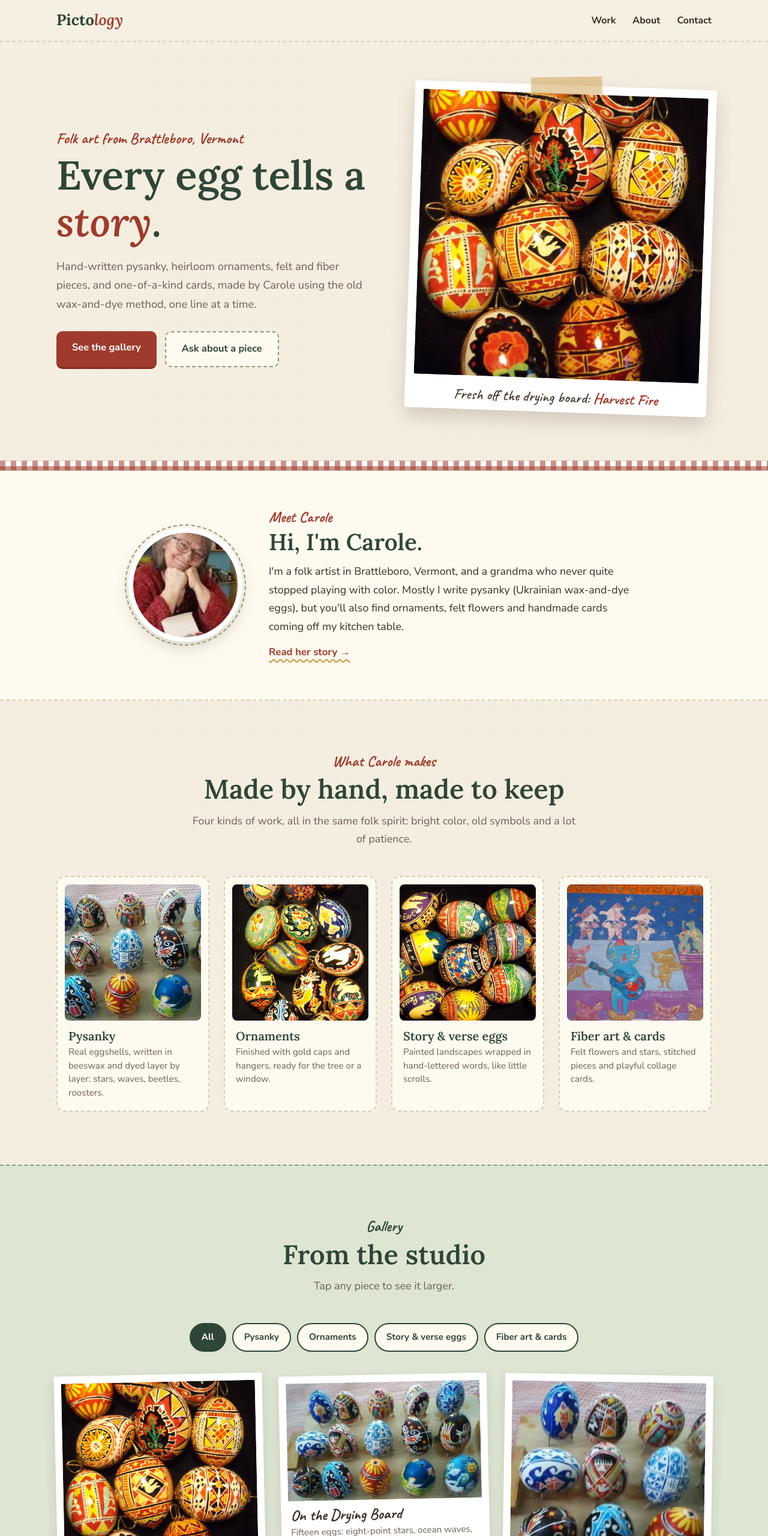
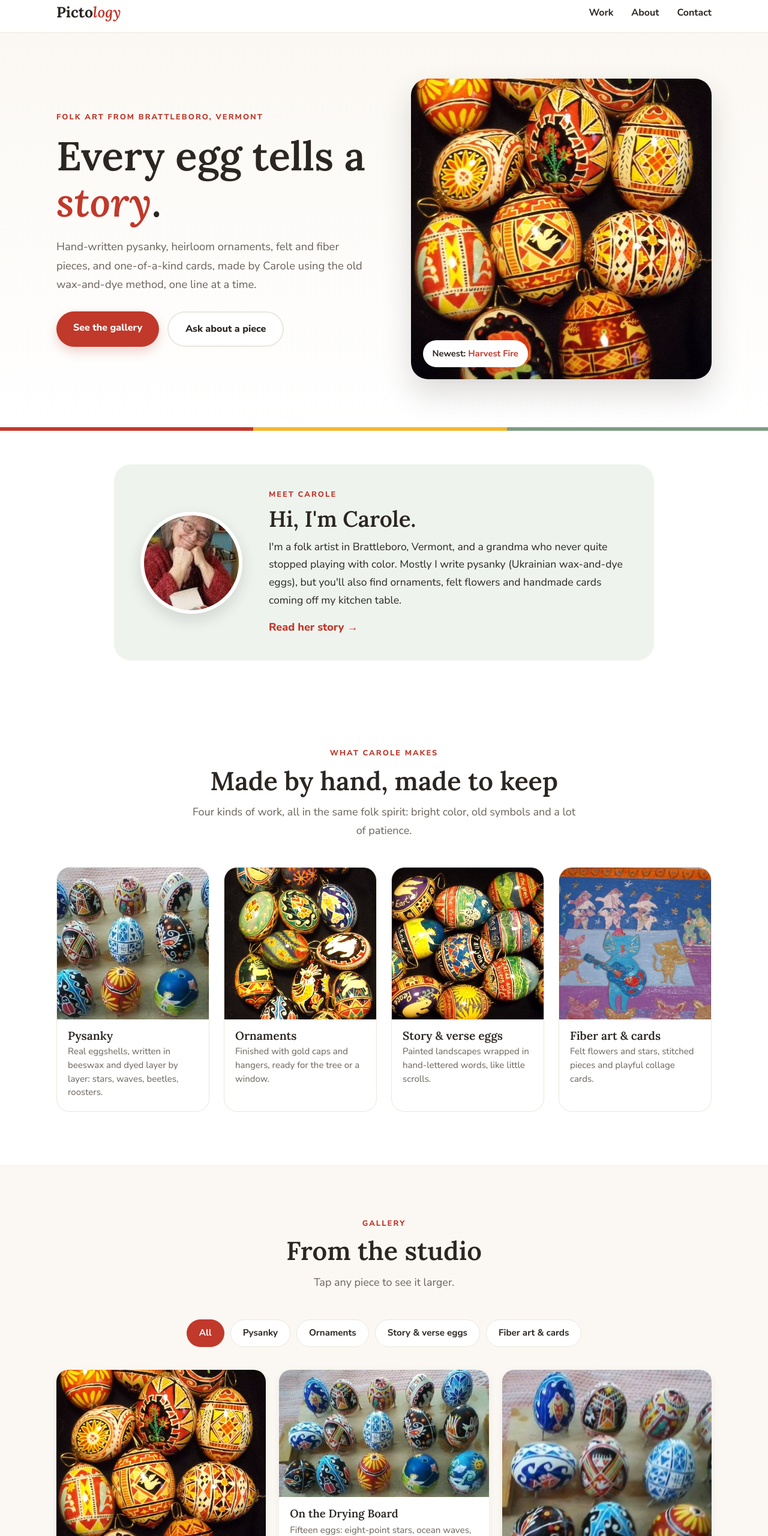
Before and after one commit to anotterbryan/pictology, an Eleventy site: page src/index.njk in a window 1280 px wide. Shown: the part 20-2580 px from the top of the page at 60% size. Built offline with nearby package versions, Linux system fonts and the light colour scheme; Eleventy itself is replaced by a stand-in of ours; files that its build step writes are made by us from their sources.

Commit message:
Clean & bright redesign: white space, cranberry/sunflower/sage accents
Co-Authored-By: Claude Opus 5.5 <noreply@anthropic.com>
Claude-Session: https://claude.ai/code/session_01RQhvm6JtTz4Cfj7Fr7iMLc

```diff
--- a/src/_includes/layouts/base.njk
+++ b/src/_includes/layouts/base.njk
@@ -15,7 +15,7 @@
 <link rel="icon" href="/favicon.svg" type="image/svg+xml">
 <link rel="preconnect" href="https://fonts.googleapis.com">
 <link rel="preconnect" href="https://fonts.gstatic.com" crossorigin>
-<link href="https://fonts.googleapis.com/css2?family=Lora:ital,wght@0,500;0,600;0,700;1,500;1,600&family=Caveat:wght@500;700&family=Nunito+Sans:wght@400;600;700&display=swap" rel="stylesheet">
+<link href="https://fonts.googleapis.com/css2?family=Lora:ital,wght@0,500;0,600;0,700;1,500;1,600&family=Nunito+Sans:wght@400;600;700;800&display=swap" rel="stylesheet">
 <link rel="stylesheet" href="/css/style.css">
 </head>
 <body>
--- a/src/css/style.css
+++ b/src/css/style.css
@@ -1,156 +1,143 @@
-/* Pictology — Vermont crafter palette: linen, barn red, sage, maple, spruce */
+/* Pictology: clean & bright. White space, cranberry + sunflower accents, soft sage */
 :root{
-  --linen:#f6f0e3; --oat:#ece2cf; --paper:#fffaf0;
-  --barn:#9e3b2c; --barn-dk:#7e2d21;
-  --sage:#8b9b78; --sage-lt:#dfe5d3;
-  --maple:#c8923a; --spruce:#2f4637; --denim:#5a7894;
-  --ink:#3b2e24; --muted:#6f6052; --line:#d9ccb3;
+  --white:#ffffff; --cream:#fbf8f3; --blush:#fdf1ee;
+  --red:#c0392b; --red-dk:#9e2e22;
+  --sun:#f2b630; --sage:#7f9c84; --sage-lt:#eef3ee; --sky:#e9f2f8;
+  --ink:#2b2622; --muted:#6b625a; --line:#ece6dc;
 }
 *{box-sizing:border-box;margin:0;padding:0}
 html{scroll-behavior:smooth}
-body{
-  font-family:"Nunito Sans",system-ui,sans-serif;color:var(--ink);line-height:1.7;font-size:18px;
-  background-color:var(--linen);
-  background-image:
-    repeating-linear-gradient(0deg,rgba(120,95,60,.035) 0 1px,transparent 1px 4px),
-    repeating-linear-gradient(90deg,rgba(120,95,60,.03) 0 1px,transparent 1px 5px);
-}
+body{font-family:"Nunito Sans",system-ui,sans-serif;color:var(--ink);line-height:1.7;font-size:18px;background:var(--white)}
 img{display:block;max-width:100%}
 a{color:inherit}
-h1,h2,h3{font-family:Lora,Georgia,serif;line-height:1.15;font-weight:600;color:var(--spruce)}
+h1,h2,h3{font-family:Lora,Georgia,serif;line-height:1.15;font-weight:600;color:var(--ink)}
 .wrap{max-width:1140px;margin:0 auto;padding:0 24px}
-.eyebrow{font-family:Caveat,cursive;font-size:1.6rem;font-weight:700;color:var(--barn);line-height:1}
+.eyebrow{font-size:.8rem;font-weight:800;letter-spacing:.16em;text-transform:uppercase;color:var(--red)}
 
-/* gingham trim */
-.band{height:18px;background-color:#fff;
-  background-image:
-    linear-gradient(90deg,rgba(158,59,44,.55) 50%,transparent 50%),
-    linear-gradient(0deg,rgba(158,59,44,.55) 50%,transparent 50%);
-  background-size:18px 18px;border-top:1px solid var(--line);border-bottom:1px solid var(--line)}
+/* thin color stripe */
+.band{height:6px;background:linear-gradient(90deg,var(--red) 0 33%,var(--sun) 33% 66%,var(--sage) 66% 100%)}
 
 /* header */
-header{position:sticky;top:0;z-index:20;background:rgba(246,240,227,.95);backdrop-filter:blur(6px);border-bottom:2px dashed var(--line)}
-nav{display:flex;align-items:center;justify-content:space-between;height:70px}
-.logo{font-family:Lora,serif;font-weight:700;font-size:1.6rem;text-decoration:none;color:var(--spruce)}
-.logo span{color:var(--barn);font-style:italic}
-.links{display:flex;gap:28px;list-style:none}
+header{position:sticky;top:0;z-index:20;background:rgba(255,255,255,.94);backdrop-filter:blur(8px);border-bottom:1px solid var(--line)}
+nav{display:flex;align-items:center;justify-content:space-between;height:68px}
+.logo{font-family:Lora,serif;font-weight:700;font-size:1.55rem;text-decoration:none;color:var(--ink)}
+.logo span{color:var(--red);font-style:italic}
+.links{display:flex;gap:30px;list-style:none}
 .links a{text-decoration:none;font-weight:700;font-size:1rem;color:var(--ink)}
-.links a:hover{color:var(--barn);text-decoration:underline wavy var(--maple) 1.5px;text-underline-offset:6px}
-@media(max-width:640px){.links{gap:14px}.links a{font-size:.9rem}.logo{font-size:1.3rem}}
+.links a:hover{color:var(--red)}
+@media(max-width:640px){.links{gap:16px}.links a{font-size:.92rem}.logo{font-size:1.3rem}}
 
 /* hero */
-.hero{background:transparent}
-.hero .wrap{display:grid;grid-template-columns:1.05fr 1fr;gap:60px;align-items:center;padding-top:72px;padding-bottom:80px}
-.hero h1{font-size:clamp(2.6rem,5.4vw,4.2rem);margin:10px 0 20px}
-.hero h1 em{font-style:italic;color:var(--barn)}
+.hero{background:linear-gradient(180deg,var(--cream),var(--white))}
+.hero .wrap{display:grid;grid-template-columns:1.05fr 1fr;gap:64px;align-items:center;padding-top:76px;padding-bottom:80px}
+.hero h1{font-size:clamp(2.6rem,5.4vw,4.2rem);margin:14px 0 20px}
+.hero h1 em{font-style:italic;color:var(--red)}
 .hero p{color:var(--muted);max-width:30em;font-size:1.15rem}
 .btns{display:flex;gap:14px;flex-wrap:wrap;margin-top:30px}
-.btn{display:inline-block;padding:14px 26px;border-radius:10px;font-weight:700;text-decoration:none;font-size:1.02rem;transition:transform .15s,box-shadow .15s}
+.btn{display:inline-block;padding:14px 28px;border-radius:999px;font-weight:800;text-decoration:none;font-size:1rem;transition:transform .15s,box-shadow .15s,background .15s}
 .btn:hover{transform:translateY(-2px)}
-.btn.fill{background:var(--barn);color:#fff;box-shadow:0 3px 0 var(--barn-dk)}
-.btn.ghost{background:var(--paper);border:2px dashed var(--sage);color:var(--spruce)}
-.hero-img{position:relative;padding:14px 14px 56px;background:#fff;box-shadow:0 14px 30px rgba(60,40,20,.18);transform:rotate(2deg);border-radius:4px}
-.hero-img img{width:100%;aspect-ratio:1;object-fit:cover;border-radius:2px}
-.tape{position:absolute;top:-14px;left:50%;width:120px;height:30px;transform:translateX(-50%) rotate(-3deg);background:rgba(200,146,58,.45);border-left:2px dotted rgba(255,255,255,.6);border-right:2px dotted rgba(255,255,255,.6)}
-.tag{position:absolute;left:0;right:0;bottom:12px;text-align:center;font-family:Caveat,cursive;font-size:1.55rem;color:var(--ink);line-height:1.1}
-.tag b{color:var(--barn)}
-@media(max-width:860px){.hero .wrap{grid-template-columns:1fr;gap:44px;padding-top:44px}.hero-img{max-width:420px;margin:0 auto}}
+.btn.fill{background:var(--red);color:#fff;box-shadow:0 8px 18px rgba(192,57,43,.22)}
+.btn.fill:hover{background:var(--red-dk)}
+.btn.ghost{background:#fff;border:2px solid var(--line);color:var(--ink)}
+.btn.ghost:hover{border-color:var(--red);color:var(--red)}
+.hero-img{position:relative}
+.hero-img img{width:100%;aspect-ratio:1;object-fit:cover;border-radius:28px;box-shadow:0 24px 50px rgba(43,38,34,.16)}
+.hero-img::before{content:"";position:absolute;inset:-18px 18px 18px -18px;background:var(--sun);opacity:.25;border-radius:32px;z-index:-1}
+.tape{display:none}
+.tag{position:absolute;left:20px;bottom:20px;background:#fff;padding:10px 16px;border-radius:999px;font-size:.92rem;font-weight:700;box-shadow:0 8px 20px rgba(0,0,0,.12)}
+.tag b{color:var(--red)}
+@media(max-width:860px){.hero .wrap{grid-template-columns:1fr;gap:44px;padding-top:44px}.hero-img{max-width:440px;margin:0 auto}}
 
 /* sections */
 section{padding:88px 0}
 .head{text-align:center;max-width:640px;margin:0 auto 46px}
-.head h2{font-size:clamp(2rem,4vw,2.8rem);margin:8px 0 12px}
+.head h2{font-size:clamp(2rem,4vw,2.7rem);margin:10px 0 12px}
 .head p{color:var(--muted)}
+
+/* meet carole */
+.meet{padding:56px 0;background:var(--white)}
+.meet .wrap{display:grid;grid-template-columns:auto 1fr;gap:44px;align-items:center;max-width:900px;background:var(--sage-lt);border-radius:28px;padding:40px 44px}
+.meet-photo{width:170px;height:170px;border-radius:50%;object-fit:cover;border:6px solid #fff;box-shadow:0 10px 24px rgba(43,38,34,.14)}
+.meet h2{font-size:clamp(1.7rem,3.4vw,2.3rem);margin:8px 0 10px}
+.meet p{font-size:1.1rem}
+.more{display:inline-block;margin-top:14px;font-weight:800;color:var(--red);text-decoration:none}
+.more:hover{text-decoration:underline;text-underline-offset:5px}
+@media(max-width:700px){.meet .wrap{grid-template-columns:1fr;text-align:center;justify-items:center;gap:20px;padding:32px 24px;margin:0 16px}}
+
+/* categories */
 .cats{display:grid;grid-template-columns:repeat(4,1fr);gap:24px}
-.cat{background:var(--paper);border:2px dashed var(--line);border-radius:14px;padding:12px;text-decoration:none;transition:transform .2s,border-color .2s;cursor:pointer}
-.cat:hover{transform:translateY(-4px);border-color:var(--sage)}
-.cat img{aspect-ratio:1;object-fit:cover;width:100%;border-radius:8px}
-.cat div{padding:14px 6px 6px}
-.cat h3{font-size:1.25rem;margin-bottom:4px}
-.cat p{font-size:.95rem;color:var(--muted);line-height:1.5}
+.cat{background:#fff;border:1px solid var(--line);border-radius:22px;overflow:hidden;text-decoration:none;transition:transform .2s,box-shadow .2s;cursor:pointer}
+.cat:hover{transform:translateY(-4px);box-shadow:0 18px 36px rgba(43,38,34,.1)}
+.cat img{aspect-ratio:1;object-fit:cover;width:100%}
+.cat div{padding:16px 18px 20px}
+.cat h3{font-size:1.2rem;margin-bottom:4px}
+.cat p{font-size:.94rem;color:var(--muted);line-height:1.5}
 @media(max-width:900px){.cats{grid-template-columns:repeat(2,1fr)}}
 
-/* gallery: scrapbook snapshots */
-#gallery{background:var(--sage-lt);border-top:2px dashed var(--sage);border-bottom:2px dashed var(--sage)}
-#gallery .eyebrow{color:var(--spruce)}
+/* gallery */
+#gallery{background:var(--cream)}
 .filters{display:flex;flex-wrap:wrap;justify-content:center;gap:10px;margin-bottom:38px}
-.filters button{font:inherit;font-weight:700;font-size:.95rem;padding:9px 18px;border-radius:999px;border:2px solid var(--spruce);background:var(--paper);color:var(--spruce);cursor:pointer}
-.filters button.on,.filters button:hover{background:var(--spruce);color:#fff}
-.grid{columns:3 280px;column-gap:26px}
-.grid figure{break-inside:avoid;margin-bottom:28px;background:#fff;padding:12px 12px 4px;box-shadow:0 8px 18px rgba(60,40,20,.14);cursor:zoom-in;border-radius:3px;transition:transform .2s}
-.grid figure:nth-child(3n+1){transform:rotate(-1.2deg)}
-.grid figure:nth-child(3n+2){transform:rotate(.9deg)}
-.grid figure:hover{transform:rotate(0) scale(1.02)}
-.grid figure img{width:100%;border-radius:2px}
-.grid figcaption{padding:10px 4px 12px;font-size:.95rem;color:var(--muted);line-height:1.5}
-.grid figcaption b{display:block;font-family:Caveat,cursive;font-size:1.6rem;font-weight:700;color:var(--ink);line-height:1.1;margin-bottom:2px}
-.grid figure .avail{display:inline-block;margin-top:6px;font-size:.8rem;font-weight:700;color:var(--barn);text-transform:uppercase;letter-spacing:.08em}
+.filters button{font:inherit;font-weight:700;font-size:.95rem;padding:9px 20px;border-radius:999px;border:1px solid var(--line);background:#fff;color:var(--ink);cursor:pointer}
+.filters button.on,.filters button:hover{background:var(--red);border-color:var(--red);color:#fff}
+.grid{columns:3 280px;column-gap:22px}
+.grid figure{break-inside:avoid;margin-bottom:22px;background:#fff;border-radius:20px;overflow:hidden;cursor:zoom-in;box-shadow:0 4px 14px rgba(43,38,34,.06);transition:transform .2s,box-shadow .2s}
+.grid figure:hover{transform:translateY(-3px);box-shadow:0 14px 30px rgba(43,38,34,.12)}
+.grid figure img{width:100%}
+.grid figcaption{padding:14px 18px 18px;font-size:.95rem;color:var(--muted);line-height:1.5}
+.grid figcaption b{display:block;font-family:Lora,serif;font-size:1.15rem;font-weight:600;color:var(--ink);margin-bottom:2px}
+.grid figure .avail{display:inline-block;margin-top:8px;font-size:.78rem;font-weight:800;color:var(--red);text-transform:uppercase;letter-spacing:.08em}
 .grid figure.hide{display:none}
 
-/* about */
+/* about page */
 .about .wrap{display:grid;grid-template-columns:.85fr 1.15fr;gap:64px;align-items:center}
-.about-img{position:relative;background:#fff;padding:12px;box-shadow:0 12px 26px rgba(60,40,20,.16);transform:rotate(-2deg)}
-.about-img img{width:100%;aspect-ratio:4/5;object-fit:cover}
-.about-img img.portrait{aspect-ratio:1;position:absolute;right:-24px;bottom:-24px;width:130px;height:130px;border-radius:50%;border:6px solid var(--paper);object-fit:cover;box-shadow:0 8px 20px rgba(0,0,0,.2);transform:rotate(2deg)}
-.about h2{font-size:clamp(2rem,4vw,2.8rem);margin:8px 0 18px}
+.about-img{position:relative}
+.about-img img{width:100%;aspect-ratio:4/5;object-fit:cover;border-radius:28px;box-shadow:0 20px 44px rgba(43,38,34,.14)}
+.about-img img.portrait{aspect-ratio:1;position:absolute;right:-22px;bottom:-22px;width:130px;height:130px;border-radius:50%;border:6px solid #fff;object-fit:cover}
+.about-h{font-size:clamp(2.2rem,4.5vw,3rem);margin:10px 0 18px}
 .about p{margin-bottom:16px}
-.facts{display:flex;gap:30px;flex-wrap:wrap;margin-top:24px;padding-top:22px;border-top:2px dashed var(--line)}
+.about .btns{margin-top:28px}
+.facts{display:flex;gap:30px;flex-wrap:wrap;margin-top:24px;padding-top:22px;border-top:1px solid var(--line)}
 .facts div{font-size:.92rem;color:var(--muted)}
-.facts b{display:block;font-family:Lora,serif;font-size:1.15rem;color:var(--spruce)}
+.facts b{display:block;font-family:Lora,serif;font-size:1.15rem;color:var(--ink)}
 @media(max-width:860px){.about .wrap{grid-template-columns:1fr;gap:48px}.about-img{max-width:380px}}
 
-/* process: recipe-card feel */
-.process{background:var(--spruce);color:#f3ecdc}
-.process h2,.process h3{color:#fff}
-.process .eyebrow{color:var(--maple)}
-.process .head p{color:#cfd6c6}
+/* process */
+.process{background:var(--sky)}
 .steps{display:grid;grid-template-columns:repeat(4,1fr);gap:22px;counter-reset:s}
-.step{background:var(--paper);color:var(--ink);border-radius:6px;padding:24px 22px;
-  background-image:repeating-linear-gradient(transparent 0 31px,rgba(90,120,148,.22) 31px 32px);background-position:0 54px}
-.step h3{color:var(--barn);font-size:1.2rem;margin-bottom:6px}
-.step p{font-size:.95rem;color:var(--ink)}
-.step::before{counter-increment:s;content:counter(s);display:grid;place-items:center;width:40px;height:40px;border-radius:50%;background:var(--maple);color:#fff;font-weight:700;font-family:Lora,serif;margin-bottom:12px}
+.step{background:#fff;border-radius:22px;padding:26px 22px;box-shadow:0 4px 14px rgba(43,38,34,.05)}
+.step::before{counter-increment:s;content:counter(s);display:grid;place-items:center;width:40px;height:40px;border-radius:50%;background:var(--sun);color:var(--ink);font-weight:800;margin-bottom:14px}
+.step h3{font-size:1.2rem;margin-bottom:6px}
+.step p{font-size:.95rem;color:var(--muted)}
 @media(max-width:900px){.steps{grid-template-columns:1fr 1fr}}
 
 /* notes */
 .notes{display:grid;grid-template-columns:repeat(auto-fit,minmax(260px,1fr));gap:22px}
-.note{background:var(--paper);border:2px dashed var(--line);border-radius:12px;padding:24px;text-decoration:none;display:block}
-.note:hover{border-color:var(--barn)}
-.note time{font-family:Caveat,cursive;font-size:1.3rem;color:var(--barn)}
-.note h3{font-size:1.3rem;margin:4px 0 6px}
-.note p{color:var(--muted);font-size:.98rem}
+.note{background:#fff;border:1px solid var(--line);border-radius:20px;padding:24px;text-decoration:none;display:block;transition:box-shadow .2s}
+.note:hover{box-shadow:0 14px 30px rgba(43,38,34,.1)}
+.note time{font-size:.78rem;font-weight:800;letter-spacing:.12em;text-transform:uppercase;color:var(--sage)}
+.note h3{font-size:1.25rem;margin:6px 0}
+.note p{color:var(--muted);font-size:.97rem}
 .post{max-width:720px;margin:0 auto;padding:72px 24px}
 .post h1{font-size:clamp(2rem,5vw,3rem);margin:10px 0 18px}
 .post .body p{margin-bottom:16px}
-.post .body img,.post>img{border-radius:6px;margin:20px 0;box-shadow:0 8px 18px rgba(60,40,20,.14)}
-.back{display:inline-block;margin-top:30px;font-weight:700;color:var(--barn)}
+.post .body img,.post>img{border-radius:20px;margin:20px 0}
+.back{display:inline-block;margin-top:30px;font-weight:800;color:var(--red);text-decoration:none}
 
-/* contact: quilt-block card */
+/* contact */
 .contact{text-align:center}
-.card{max-width:720px;margin:0 auto;background:var(--paper);border-radius:14px;padding:54px 36px;position:relative;outline:2px dashed var(--sage);outline-offset:-14px;box-shadow:0 12px 28px rgba(60,40,20,.12)}
-.card h2{font-size:clamp(1.9rem,4vw,2.6rem);margin:8px 0 14px}
+.card{max-width:720px;margin:0 auto;background:var(--blush);border-radius:28px;padding:56px 36px}
+.card h2{font-size:clamp(1.9rem,4vw,2.6rem);margin:10px 0 14px}
 .card p{color:var(--muted);max-width:34em;margin:0 auto 10px}
 .card .btns{justify-content:center}
 .small{font-size:.92rem;color:var(--muted);margin-top:18px}
 
-footer{background:var(--oat);color:var(--muted);text-align:center;padding:34px 20px;font-size:.95rem}
-footer b{color:var(--spruce);font-family:Lora,serif}
+footer{background:var(--white);border-top:1px solid var(--line);color:var(--muted);text-align:center;padding:34px 20px;font-size:.95rem}
+footer b{color:var(--ink);font-family:Lora,serif}
 
 /* lightbox */
-.lb{position:fixed;inset:0;background:rgba(40,30,22,.9);display:none;align-items:center;justify-content:center;z-index:50;padding:24px;flex-direction:column;gap:14px}
+.lb{position:fixed;inset:0;background:rgba(255,255,255,.96);display:none;align-items:center;justify-content:center;z-index:50;padding:24px;flex-direction:column;gap:16px}
 .lb.open{display:flex}
-.lb img{max-height:80vh;max-width:92vw;border:10px solid #fff;border-radius:3px}
-.lb p{color:#f6f0e3;text-align:center;max-width:40em}
-.lb p b{display:block;font-family:Caveat,cursive;font-size:1.8rem}
-.lb button{position:absolute;top:16px;right:20px;font-size:2.2rem;background:none;border:0;color:#fff;cursor:pointer}
-
-/* meet carole (home intro) */
-.meet{padding:64px 0;background:var(--paper);border-bottom:2px dashed var(--line)}
-.meet .wrap{display:grid;grid-template-columns:auto 1fr;gap:44px;align-items:center;max-width:900px}
-.meet-photo{width:190px;height:190px;border-radius:50%;object-fit:cover;border:8px solid #fff;outline:2px dashed var(--sage);outline-offset:4px;box-shadow:0 10px 24px rgba(60,40,20,.18)}
-.meet h2{font-size:clamp(1.8rem,3.5vw,2.4rem);margin:6px 0 12px}
-.meet p{font-size:1.12rem;color:var(--ink)}
-.more{display:inline-block;margin-top:14px;font-weight:700;color:var(--barn);font-size:1.05rem;text-decoration:underline wavy var(--maple) 1.5px;text-underline-offset:6px}
-@media(max-width:700px){.meet .wrap{grid-template-columns:1fr;text-align:center;justify-items:center;gap:24px}}
-.about-h{font-size:clamp(2.2rem,4.5vw,3rem);margin:8px 0 18px}
-.about .btns{margin-top:28px}
+.lb img{max-height:78vh;max-width:92vw;border-radius:18px;box-shadow:0 20px 50px rgba(0,0,0,.18)}
+.lb p{color:var(--muted);text-align:center;max-width:40em}
+.lb p b{display:block;font-family:Lora,serif;font-size:1.4rem;color:var(--ink)}
+.lb button{position:absolute;top:16px;right:22px;font-size:2.2rem;background:none;border:0;color:var(--ink);cursor:pointer}
--- a/src/index.njk
+++ b/src/index.njk
@@ -17,7 +17,7 @@ layout: layouts/base.njk
     <div class="hero-img">
       <img src="{{ hero.data.image }}" alt="{{ hero.data.image_alt }}">
       <div class="tape" aria-hidden="true"></div>
-      <div class="tag">Fresh off the drying board: <b>{{ hero.data.title }}</b></div>
+      <div class="tag">Newest: <b>{{ hero.data.title }}</b></div>
     </div>
     {% endif %}
   </div>
```
